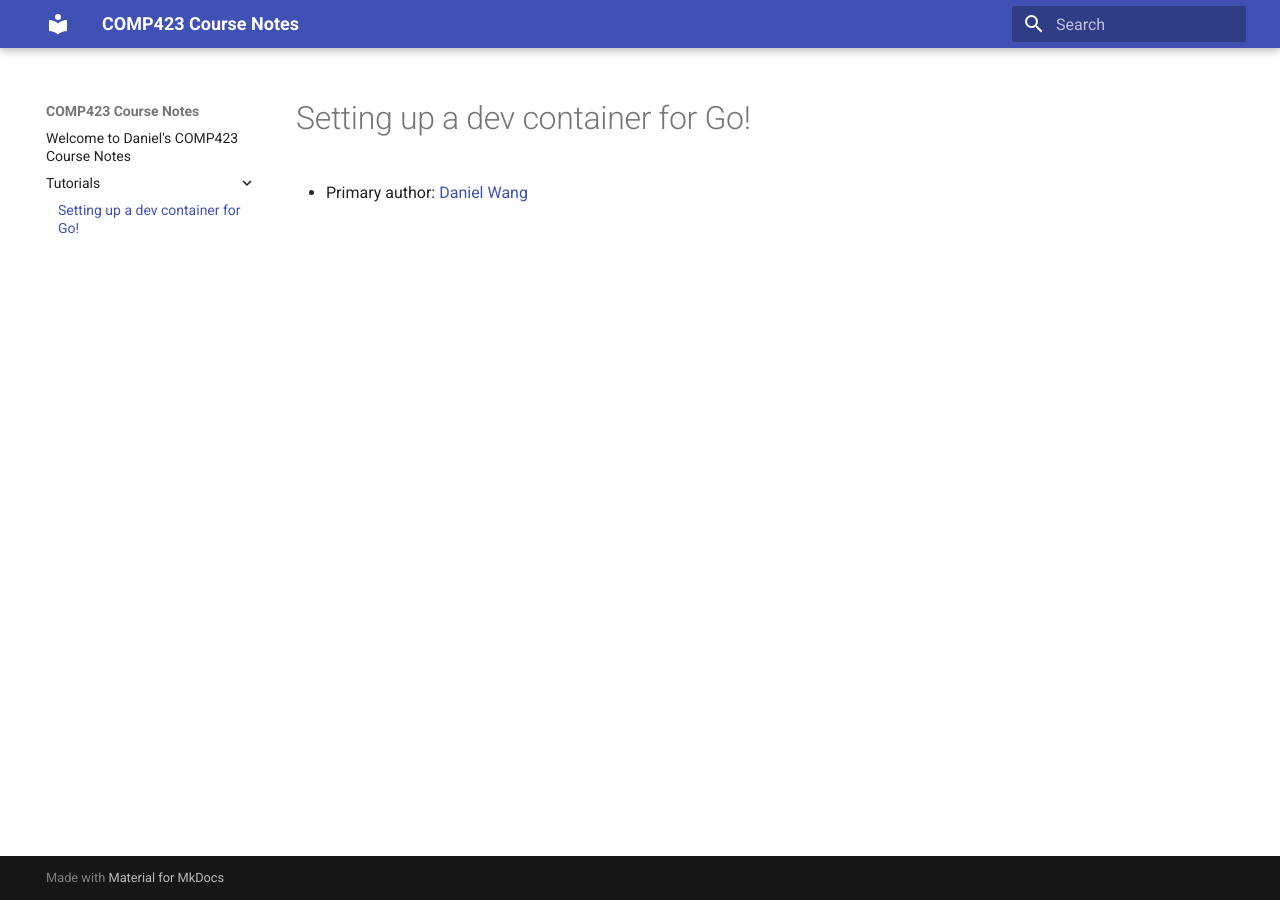
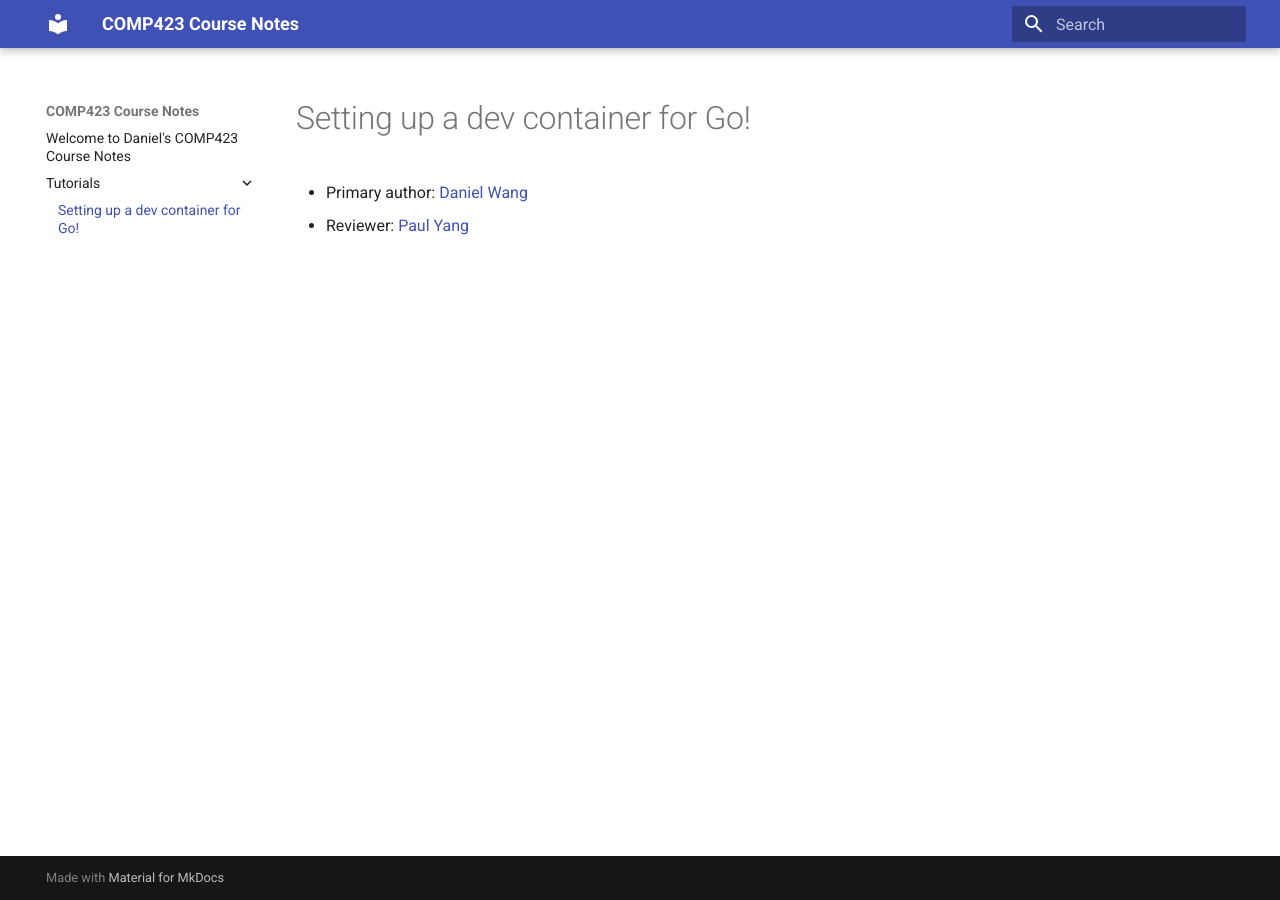
Before and after one commit to danielwang23/comp423-course-notes, an MkDocs documentation site: the page built from docs/tutorials/go-setup.md, in a window 1280 px wide. Built offline with MkDocs 1.6.1 and Material for MkDocs 9.7.7, drawn with Linux system fonts in a browser that asks for light colours.

Commit message:
Adding reviewer into the tutorial

```diff
--- a/docs/tutorials/go-setup.md
+++ b/docs/tutorials/go-setup.md
@@ -1,3 +1,4 @@
 # Setting up a dev container for Go!
 
 * Primary author: [Daniel Wang](https://github.com/danielwang23)
+* Reviewer: [Paul Yang](https://github.com/Paulyang80)
```
